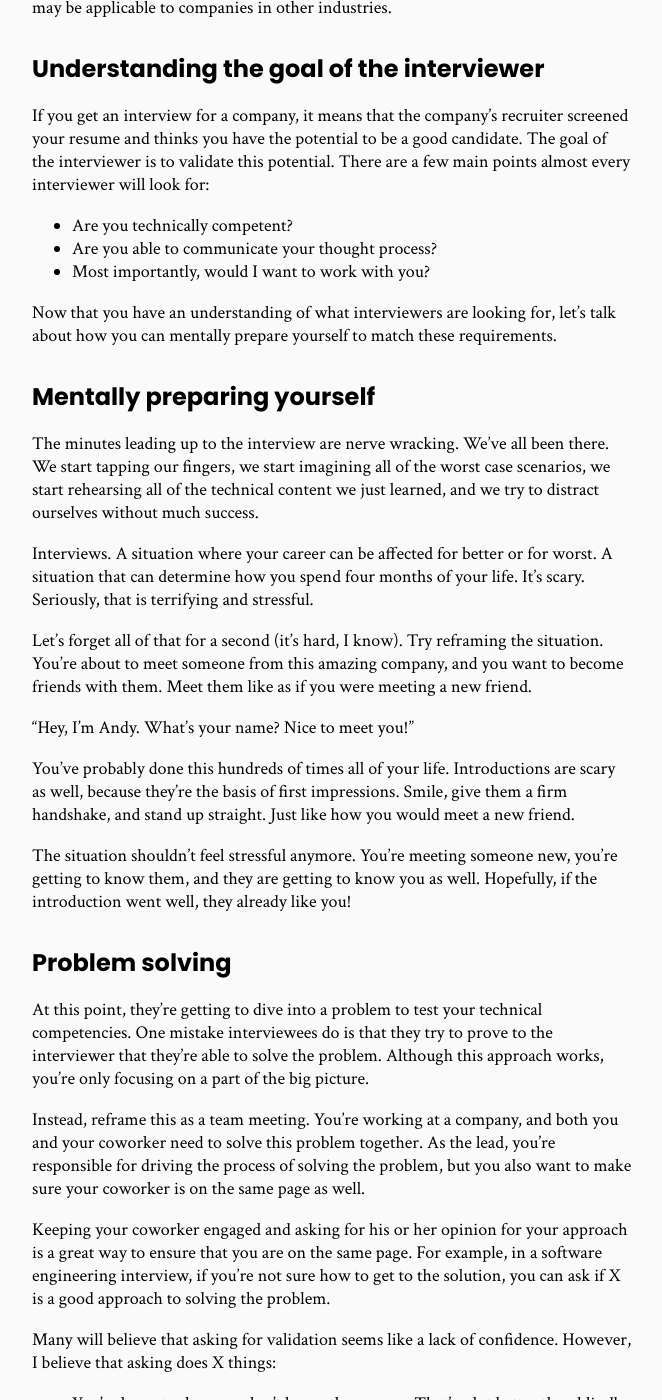
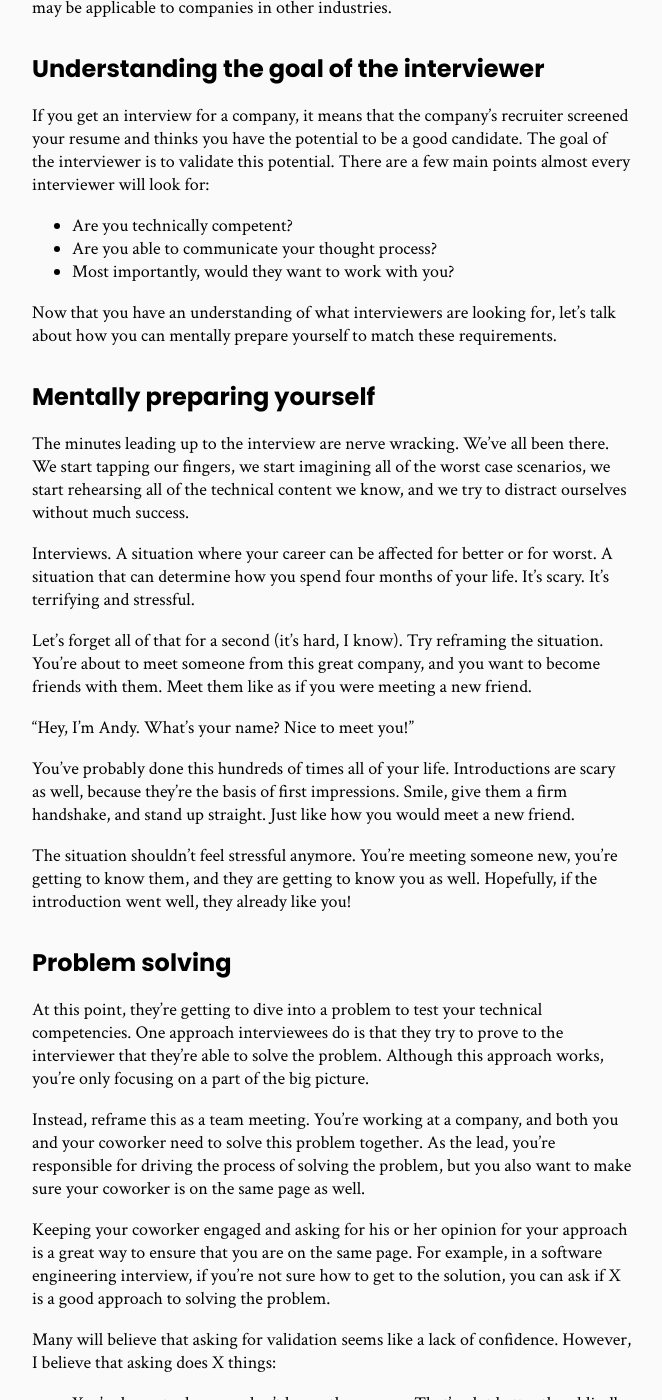
Before and after one commit to andyzg/blog.andyzhang.net, a Jekyll site: the page built from published/_posts/2017-06-27-Acing-the-coop-process-Interviews.md, in a window 1280 px wide and 1400 px high, scrolled down 479 px. Shown: the whole window, without its empty margins (308-970 px from the left). Built offline with Jekyll 4.4.1, drawn with Linux system fonts in a browser that asks for light colours; some of the changed text lies outside the part shown.

Commit message:
Edited post

```diff
--- a/published/_posts/2017-06-27-Acing-the-coop-process-Interviews.md
+++ b/published/_posts/2017-06-27-Acing-the-coop-process-Interviews.md
@@ -13,16 +13,16 @@ If you get an interview for a company, it means that the company’s recruiter s
 
 - Are you technically competent?
 - Are you able to communicate your thought process?
-- Most importantly, would I want to work with you?
+- Most importantly, would they want to work with you?
 
 Now that you have an understanding of what interviewers are looking for, let’s talk about how you can mentally prepare yourself to match these requirements.
 
 ## Mentally preparing yourself
-The minutes leading up to the interview are nerve wracking. We’ve all been there. We start tapping our fingers, we start imagining all of the worst case scenarios, we start rehearsing all of the technical content we just learned, and we try to distract ourselves without much success.
+The minutes leading up to the interview are nerve wracking. We’ve all been there. We start tapping our fingers, we start imagining all of the worst case scenarios, we start rehearsing all of the technical content we know, and we try to distract ourselves without much success.
 
-Interviews. A situation where your career can be affected for better or for worst. A situation that can determine how you spend four months of your life. It’s scary. Seriously, that is terrifying and stressful.
+Interviews. A situation where your career can be affected for better or for worst. A situation that can determine how you spend four months of your life. It’s scary. It's terrifying and stressful.
 
-Let’s forget all of that for a second (it’s hard, I know). Try reframing the situation. You’re about to meet someone from this amazing company, and you want to become friends with them. Meet them like as if you were meeting a new friend.
+Let’s forget all of that for a second (it’s hard, I know). Try reframing the situation. You’re about to meet someone from this great company, and you want to become friends with them. Meet them like as if you were meeting a new friend.
 
 “Hey, I’m Andy. What’s your name? Nice to meet you!”
 
@@ -31,7 +31,7 @@ You’ve probably done this hundreds of times all of your life. Introductions ar
 The situation shouldn’t feel stressful anymore. You’re meeting someone new, you’re getting to know them, and they are getting to know you as well. Hopefully, if the introduction went well, they already like you!
 
 ## Problem solving
-At this point, they’re getting to dive into a problem to test your technical competencies. One mistake interviewees do is that they try to prove to the interviewer that they’re able to solve the problem. Although this approach works, you’re only focusing on a part of the big picture.
+At this point, they’re getting to dive into a problem to test your technical competencies. One approach interviewees do is that they try to prove to the interviewer that they’re able to solve the problem. Although this approach works, you’re only focusing on a part of the big picture.
 
 Instead, reframe this as a team meeting. You’re working at a company, and both you and your coworker need to solve this problem together. As the lead, you’re responsible for driving the process of solving the problem, but you also want to make sure your coworker is on the same page as well.
 
```
Also changed, not shown: other parts of published/_posts/2017-06-27-Acing-the-coop-process-Interviews.md (+1 -1 lines).
